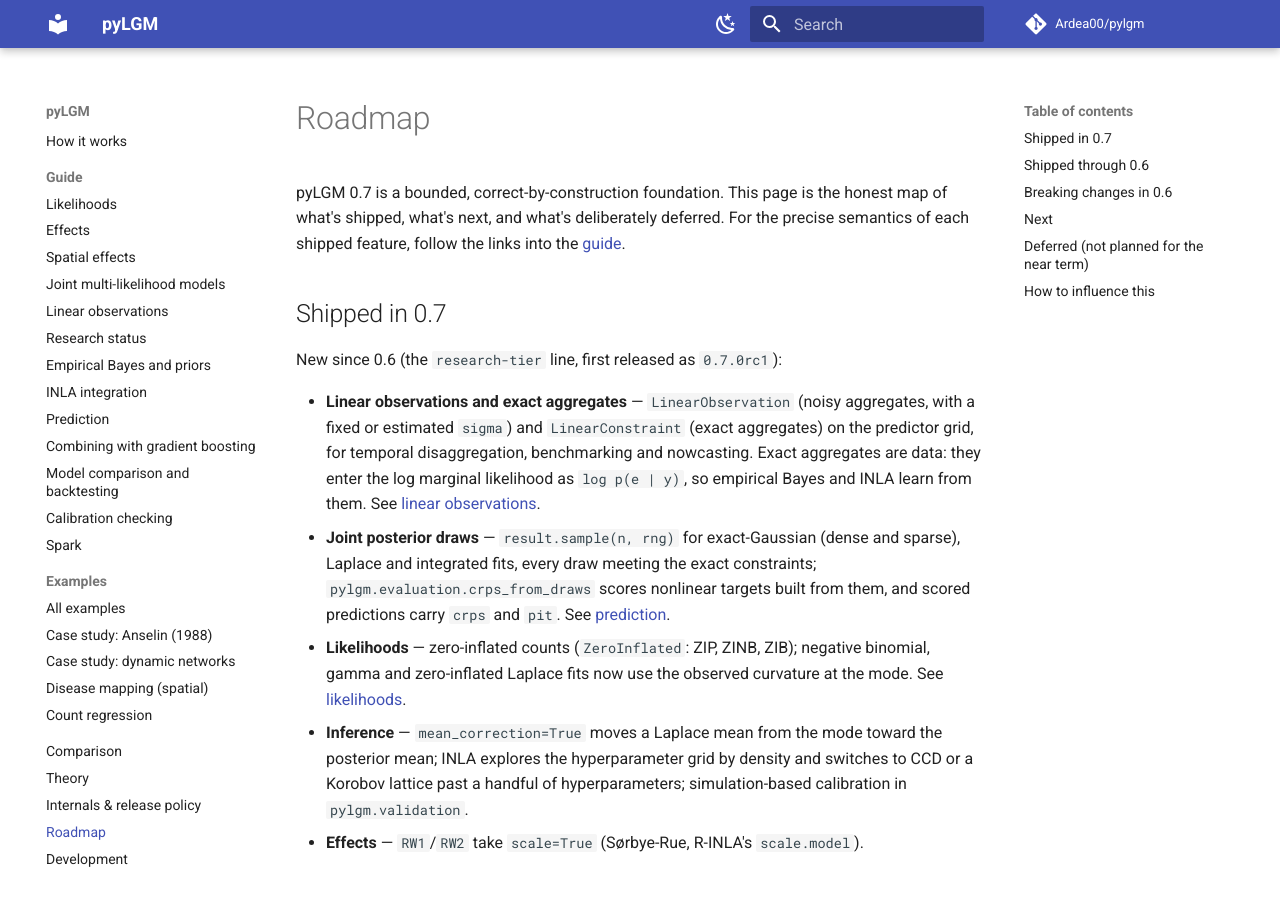
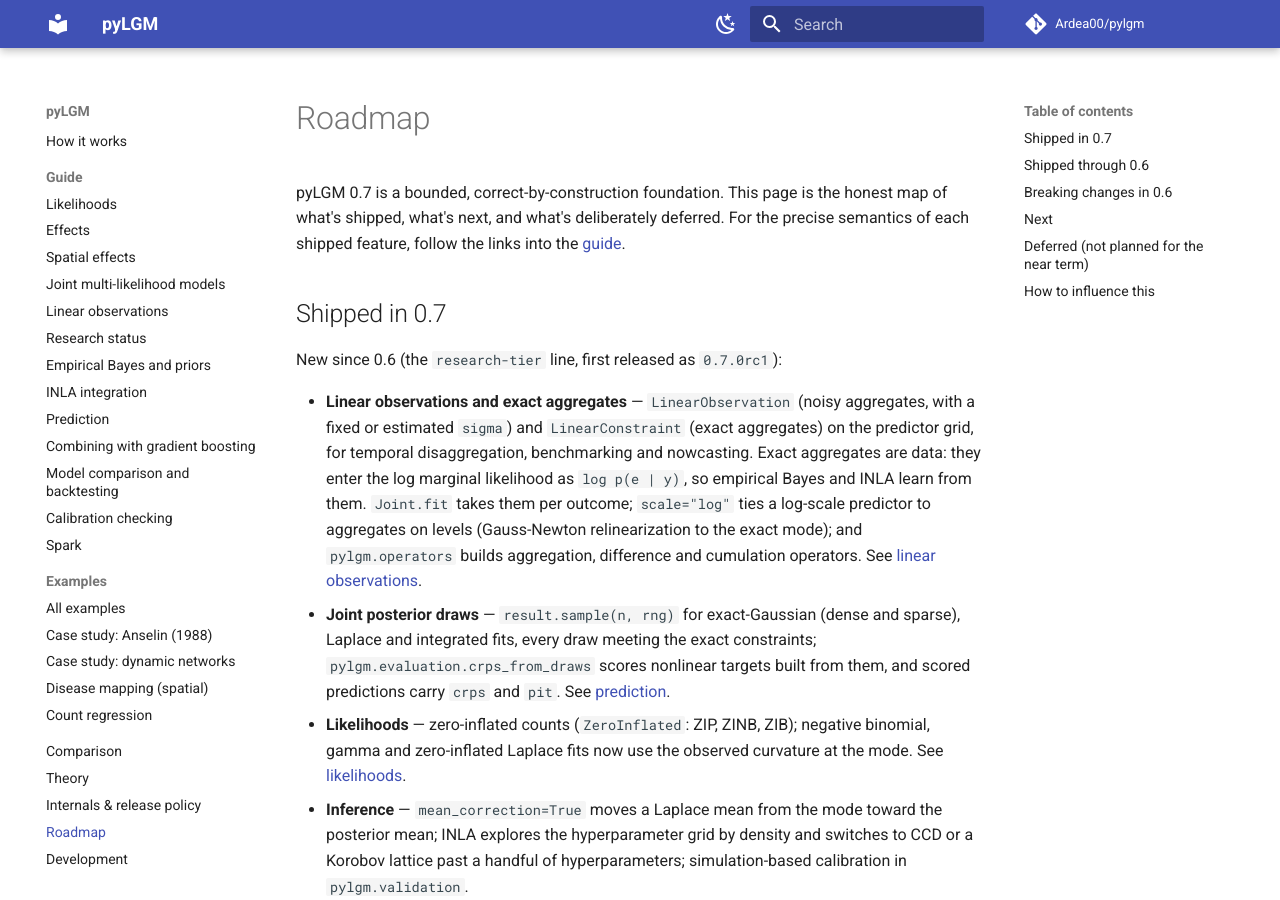
Before and after one commit to Ardea00/pylgm, an MkDocs documentation site: the page built from docs/roadmap.md, in a window 1280 px wide and 900 px high. Built offline with MkDocs 1.6.1 and Material for MkDocs 9.7.7, drawn with Linux system fonts in a browser that asks for light colours; comment, search, counter and statistics services are not loaded; the version menu is left out.

Commit message:
release: 0.7.0rc3
Third pre-release of the research-tier line, carrying since 0.7.0rc2:

- #53 empirical Bayes skips predictive variances in intermediate evaluations;
- #54 Joint.fit linear observations and constraints, with INLA integration;
- #55 linear operator builders (pylgm.operators) and scale='log' linear
  observations and constraints.

The roadmap lists the new linear-observation features.

Co-Authored-By: Claude Opus 5.5 <noreply@anthropic.com>

```diff
--- a/docs/roadmap.md
+++ b/docs/roadmap.md
@@ -13,7 +13,10 @@ New since 0.6 (the `research-tier` line, first released as `0.7.0rc1`):
   aggregates, with a fixed or estimated `sigma`) and `LinearConstraint` (exact
   aggregates) on the predictor grid, for temporal disaggregation, benchmarking
   and nowcasting. Exact aggregates are data: they enter the log marginal
-  likelihood as `log p(e | y)`, so empirical Bayes and INLA learn from them. See
+  likelihood as `log p(e | y)`, so empirical Bayes and INLA learn from them.
+  `Joint.fit` takes them per outcome; `scale="log"` ties a log-scale predictor to
+  aggregates on levels (Gauss-Newton relinearization to the exact mode); and
+  `pylgm.operators` builds aggregation, difference and cumulation operators. See
   [linear observations](linear-observations.md).
 - **Joint posterior draws** — `result.sample(n, rng)` for exact-Gaussian (dense
   and sparse), Laplace and integrated fits, every draw meeting the exact
--- a/pyproject.toml
+++ b/pyproject.toml
@@ -4,7 +4,7 @@ build-backend = "hatchling.build"
 
 [project]
 name = "pylgm"
-version = "0.7.0rc2"
+version = "0.7.0rc3"
 description = "General-purpose latent Gaussian models for Python"
 readme = "README.md"
 requires-python = ">=3.11"
--- a/src/pylgm/__init__.py
+++ b/src/pylgm/__init__.py
@@ -54,7 +54,7 @@ from pylgm.parameters import Hyperparameter
 from pylgm.pipeline import Pipeline
 from pylgm.priors import GaussianPrior, PCBYM2Phi, PCPrecision
 
-__version__ = "0.7.0rc2"
+__version__ = "0.7.0rc3"
 
 __all__ = [
     "AR1",
```
Also changed, not shown: 2 other files.
